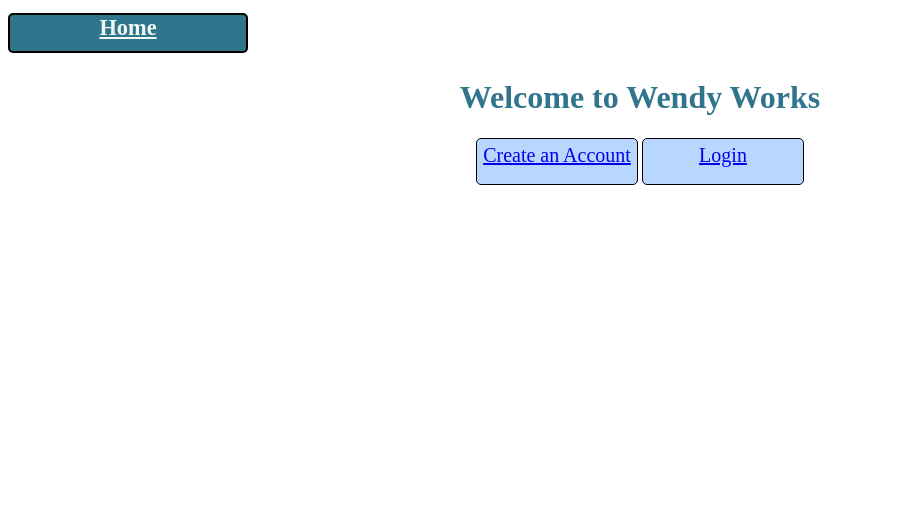
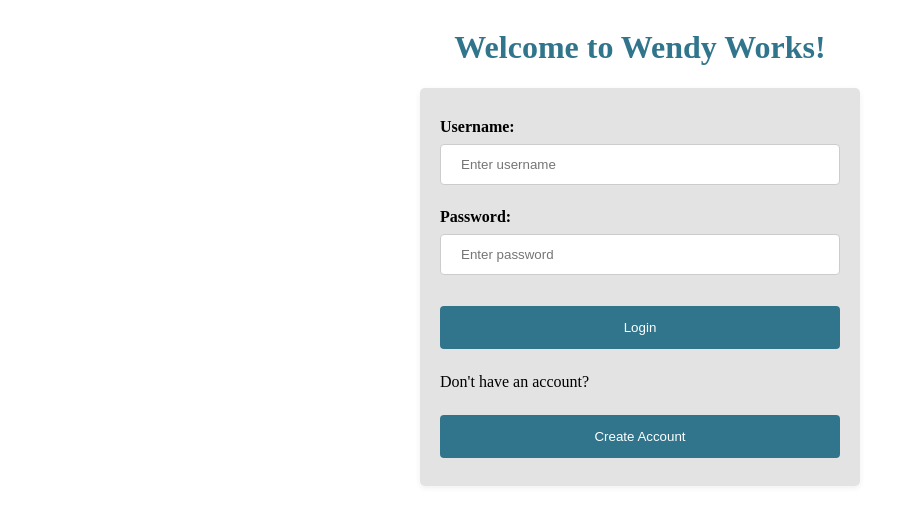
Before and after one commit to nkd03/Wendy-Works, a Flask app: page / in a window 1280 px wide. Shown: the top 525 px of the page, without its empty margins (0-915 px from the left). Run offline with Flask 3, Linux system fonts and the light colour scheme.

Commit message:
Updates to login and create account

```diff
--- a/app.py
+++ b/app.py
@@ -26,9 +26,54 @@ app.secret_key = ''.join([ random.choice(('ABCDEFGHIJKLMNOPQRSTUVXYZ' +
 # This gets us better error messages for certain common request errors
 app.config['TRAP_BAD_REQUEST_ERRORS'] = True
 
-@app.route('/')
+@app.route('/', methods = ['GET', 'POST'])
 def index():
-    return render_template('main.html', header ='Welcome to Wendy Works')
+    if request.method == 'GET':
+        return render_template('login.html', header ='Welcome to Wendy Works!')
+    else:
+        action = request.form.get("action")
+        if action == 'Login':
+            pw = request.form.get("passw")
+            user = request.form.get("username")
+            if not pw or not user:
+                return render_template('login.html', header ='Welcome to Wendy Works!', message='Fields username and password are required')
+            else:
+                 #will use this in login route
+                session['temporary_username'] = user
+                session['temporary_password'] = pw
+                return redirect(url_for('login'))
+        else:
+            if action == 'Create Account':
+                return redirect(url_for('join'))
+
+@app.route('/login/', methods = ['GET', 'POST'])
+def login():
+    print("METHOD",request.method)
+    user = session.pop('temporary_username', None)
+    pw = session.pop('temporary_password', None)
+
+    print("USER", user)
+    conn = dbi.connect()
+    result = pyqueries.login_user(conn, user, pw)
+    print("Result", result)
+    try:
+        #if the user is in the database
+        if result >=1:
+            #timestamp = datetime.now() #not sure if we need this
+            #ip = str(request.remote_addr) #not sure if we need this
+            session['uid'] = result
+            # pyqueries.setsession(conn,result, timestamp, ip)
+            return redirect(url_for('profile', uid = result))
+        #if incorrect password
+        elif result is False:
+            flash('Sorry, your password is incorrect, try again')
+            return redirect(url_for('login'))
+    #if that username is not in the db
+    except Exception as e:
+        print("Exception occurred:", e)
+        flash('Sorry, no username found, create an account')
+        return(redirect(url_for('join')))
+
 
 
 @app.route('/join/', methods=["GET", "POST"])
@@ -93,34 +138,6 @@ def join():
             flash('form submission error'+ str(err))
             return redirect( url_for('index') )
 
-
-@app.route('/login/', methods = ["GET", "POST"])
-def login():
-    if request.method == 'GET':
-        return render_template('login.html', header = 'Login to Wendy Works')
-    else:
-        uname = request.form.get('username')
-        in_pw = request.form.get('passw')
-        conn = dbi.connect()
-        result = pyqueries.login_user(conn, uname, in_pw)
-        print("Result", result)
-        try:
-            #if the user is in the database
-            if result >=1:
-                #timestamp = datetime.now() #not sure if we need this
-                #ip = str(request.remote_addr) #not sure if we need this
-                session['uid'] = result
-               # pyqueries.setsession(conn,result, timestamp, ip)
-                return redirect(url_for('profile', uid = result))
-            #if incorrect password
-            elif result is False:
-                flash('Sorry, your password is incorrect, try again')
-                return redirect(url_for('login'))
-        #if that username is not in the db
-        except Exception as e:
-            print("Exception occurred:", e)
-            flash('Sorry, no username found, create an account')
-            return(redirect(url_for('join')))
 
 
 @app.route('/search/', methods = ["GET", "POST"])
--- a/templates/base.html
+++ b/templates/base.html
@@ -16,9 +16,7 @@
 <nav>
 
   <ul>
-    {% if 'uid' not in session %}
-      <li><a href="{{ url_for('index') }}">Home</a></li>
-    {% else %}
+    {% if 'uid' in session %}
       <li><a href="{{ url_for('logout') }}">Logout</a></li>
       <li><a href="{{ url_for('profile', uid=session['uid']) }}">Profile</a></li>
       <li><a href="{{url_for('search')}}"> Search Posts</a></li>
--- a/templates/login.html
+++ b/templates/login.html
@@ -3,17 +3,19 @@
 {% block main_content %}
 <h1>{{header}}</h1>
 
-<form method="post" action="{{url_for('login')}}">
+<form method="post" action="{{url_for('index')}}">
     <form>
     <div class="form-group">
         <label for="username"><b>Username: </b></label>
-        <input type="text" placeholder="Enter username" name="username" required>
+        <input type="text" placeholder="Enter username" name="username">
     </div>
     <div class="form-group">
         <label for="passw"><b>Password: </b></label>
-        <input type="password" placeholder="Enter password" name="passw" required>
+        <input type="password" placeholder="Enter password" name="passw">
     </div>
-    <input type="submit" value="Login">
+    <input type="submit" name="action" value="Login">
+    <p> Don't have an account? </p>
+    <input type="submit" name="action" value="Create Account">
 </form>
 
 
```
